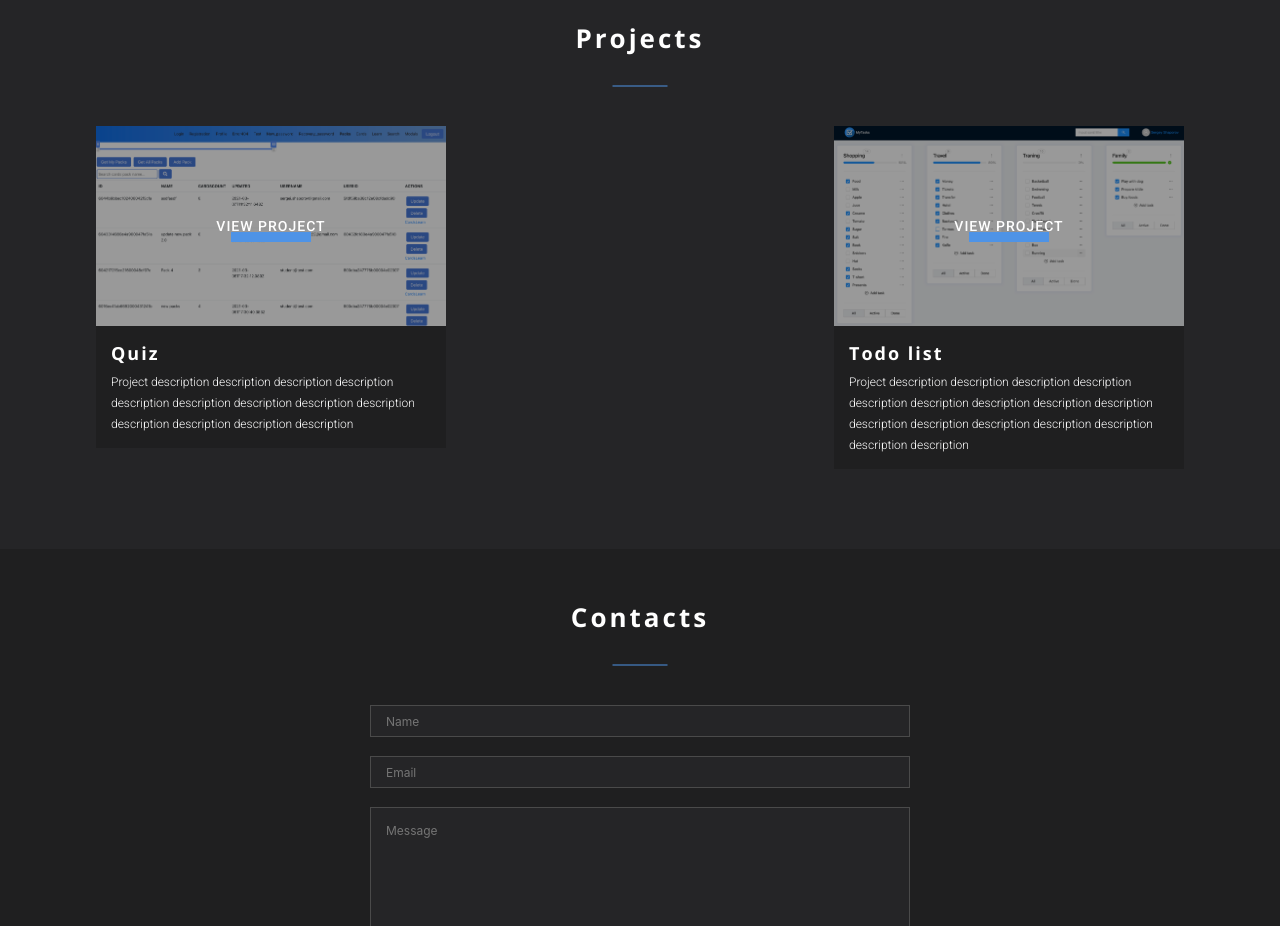
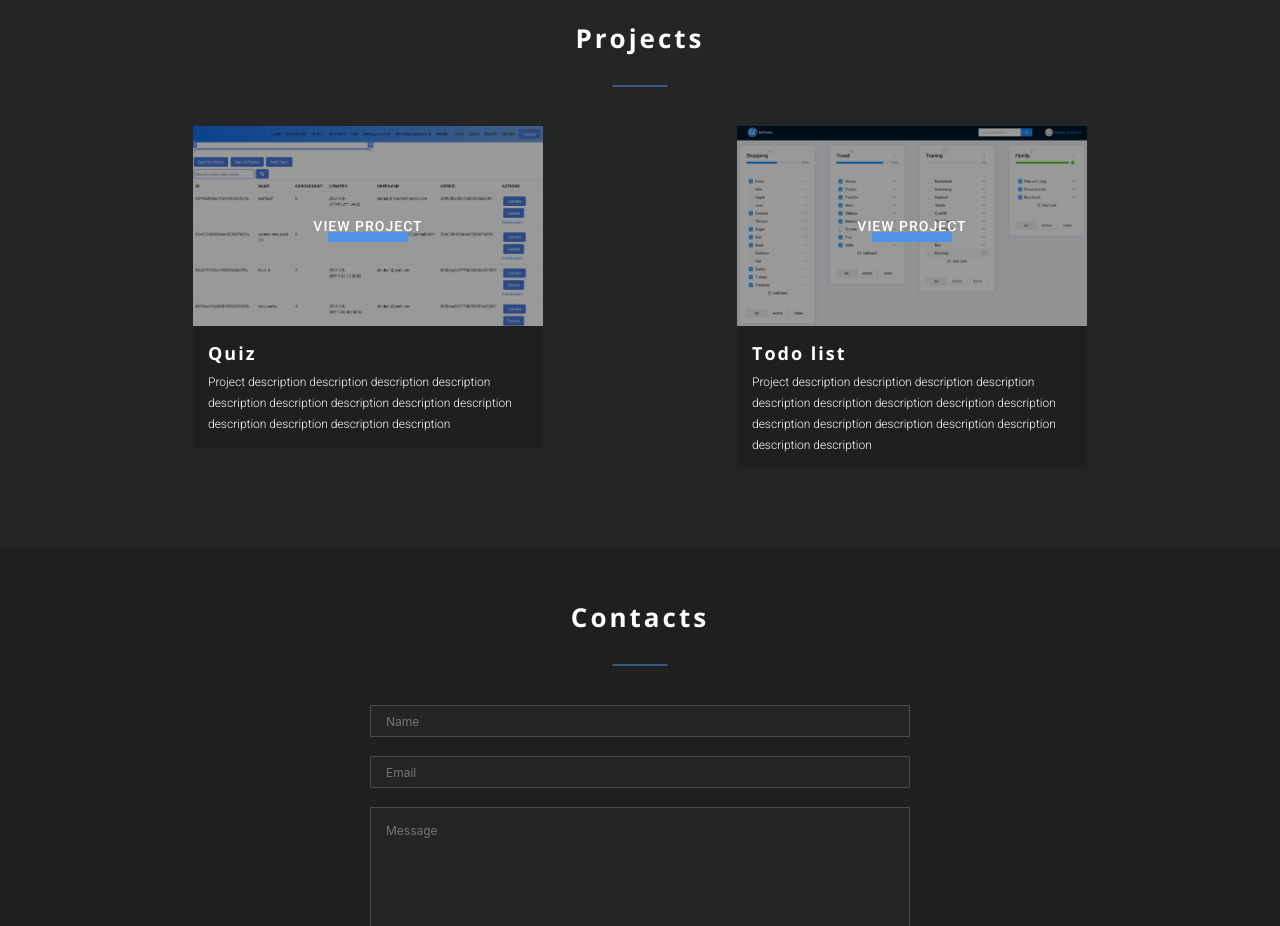
Before and after one commit to sshaporov/portfolio, a React (Create React App) app: page / in a window 1280 px wide. Shown: the part 2340-3266 px from the top of the page. Built offline with nearby package versions, Linux system fonts and the light colour scheme.

Commit message:
upd flex align in Projects

```diff
--- a/src/05-projects/Projects.module.scss
+++ b/src/05-projects/Projects.module.scss
@@ -9,7 +9,7 @@
         @include flex(column, flex-start, center, nowrap);
         .projectslist {
             width: 100%;
-            @include flex(row, space-between, flex-start, wrap);
+            @include flex(row, space-around, flex-start, wrap);
             margin-top: 40px;
             @media screen and (max-width: 879px) {
                 justify-content: center;
```
